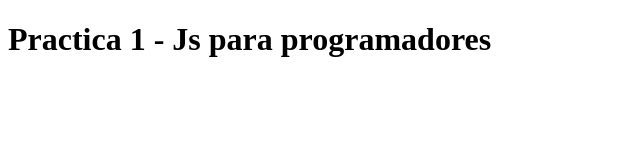
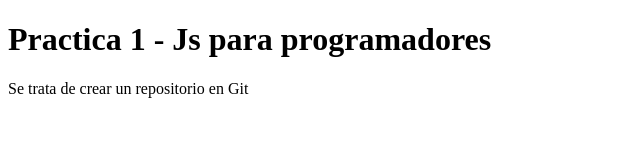
Before and after one commit to fescaladag/TestUOC, a plain HTML site: page index.html in a window 1280 px wide. Shown: the whole page, without its empty margins (0-640 px from the left). Drawn offline with Linux system fonts and the light colour scheme.

Commit message:
segundo commit

```diff
--- a/index.html
+++ b/index.html
@@ -10,6 +10,7 @@
 
 
 <h1>Practica 1 - Js para programadores</h1>
+<div>Se trata de crear un repositorio en Git</div>
 
 </body>
 </html>
```
